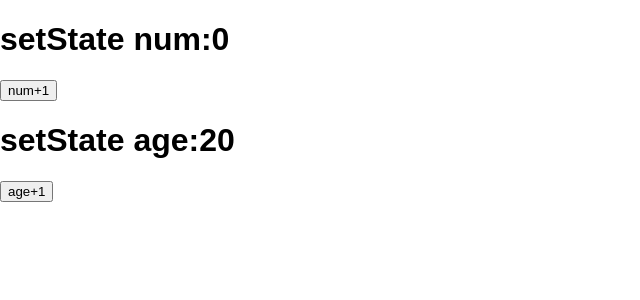
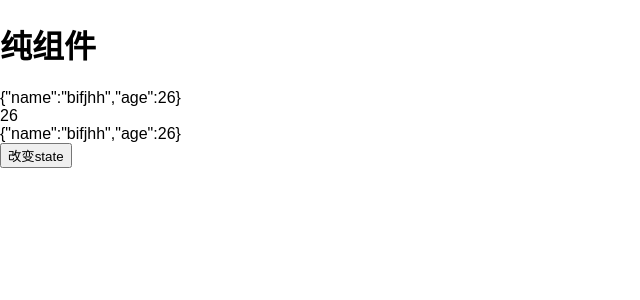
Before and after one commit to bifjhh/React-growth-process, a React (Create React App) app in the folder demo_03_component/: page / in a window 1280 px wide. Shown: the top 300 px of the page, without its empty margins (0-640 px from the left). Built offline with nearby package versions, Linux system fonts and the light colour scheme.

Commit message:
feat: 组件的性能优化

```diff
--- /dev/null
+++ b/demo_03_component/src/PureComponent.jsx
@@ -0,0 +1,50 @@
+import React, { Component, PureComponent } from "react";
+
+
+class Children extends PureComponent {
+  render() {
+    console.log('Children组件重新渲染');
+
+    return (
+      <div>
+        <div>{JSON.stringify(this.props.msg)}</div>
+        <div>{JSON.stringify(this.props.age)}</div>
+      </div>
+    )
+  }
+}
+class PureComponentDemo extends Component {
+  constructor() {
+    super()
+    this.state = {
+      msg: {
+        name: 'bifjhh',
+        age: 26
+      }
+    }
+  }
+
+  updateState = () => {
+    // const msg = this.state.msg   // 直接使用原有Object则保存的引用地址相同,会导致纯组件不会更新
+    const msg = {...this.state.msg}  // 创建一个新的Object使用一个新的引用指向,则可以触发纯组件内部的数据更新
+
+    msg.age += 1
+    this.setState({
+      msg
+    })
+  }
+  render() {
+    console.log('PureComponentDemo组件重新渲染');
+    return (
+      <div>
+        <h1>纯组件</h1>
+        <Children msg={this.state.msg}/>
+        <Children age={this.state.msg.age}/>
+        <div>{JSON.stringify(this.state.msg)}</div>
+        <button onClick={this.updateState}>改变state</button>
+      </div>
+    );
+  }
+}
+
+export default PureComponentDemo;
--- a/demo_03_component/src/index.js
+++ b/demo_03_component/src/index.js
@@ -11,7 +11,8 @@ import ReactDOM from 'react-dom';
 // import LifeCycle from './LifeCycle';
 // import RenderProps from './RenderProps';
 // import HighOrderComponent from './HighOrderComponent';
-import SetStateDemo from './setState.demo';
+// import SetStateDemo from './setState.demo';
+import PureComponentDemo from './PureComponent';
 
 import './index.css';
 
@@ -27,7 +28,8 @@ ReactDOM.render(
     {/* <LifeCycle /> */}
     {/* <RenderProps /> */}
     {/* <HighOrderComponent /> */}
-    <SetStateDemo />
+    {/* <SetStateDemo /> */}
+    <PureComponentDemo />
   </div>,
   document.getElementById('root')
 );
```
Also changed, not shown: 1 other file (tests, documents, lock files or other folders).
